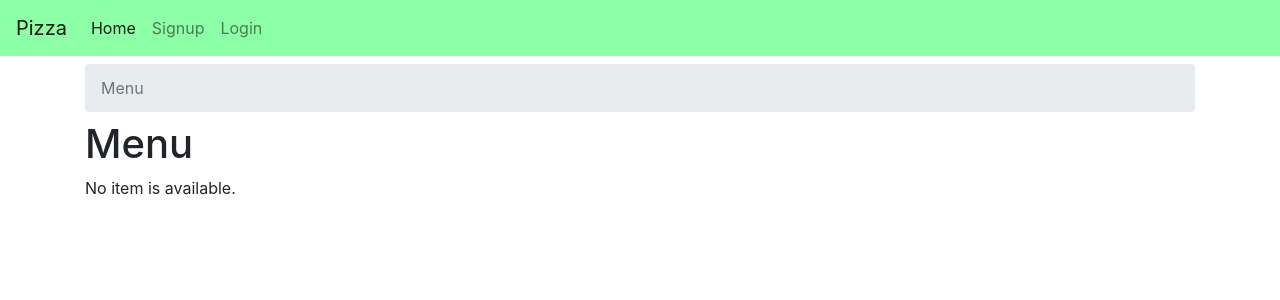
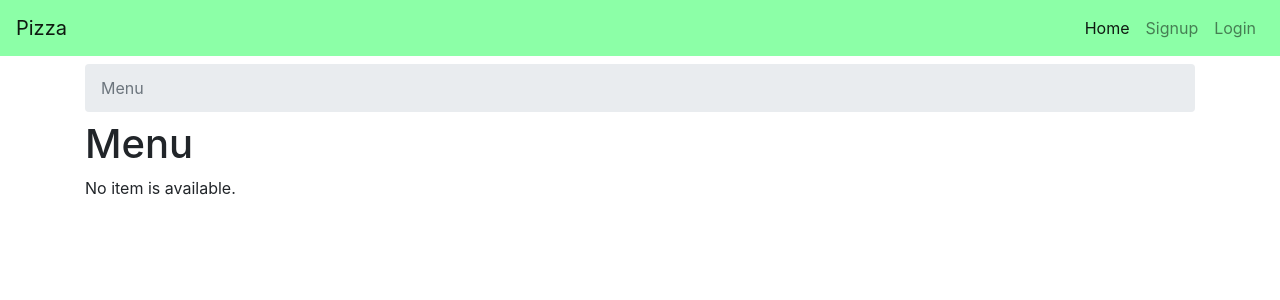
Before and after one commit to ilkeraslan/pizza, a Django app: page / in a window 1280 px wide. Shown: the top 300 px of the page. Run offline with Django 3.2, Linux system fonts and the light colour scheme; data that the repository does not hold is empty; some libraries are stand-ins or nearby versions.

Commit message:
Fix navbar

```diff
--- a/orders/templates/orders/base.html
+++ b/orders/templates/orders/base.html
@@ -21,7 +21,7 @@
         <span class="navbar-toggler-icon"></span>
       </button>
       <div class="collapse navbar-collapse" id="navbarNav">
-        <ul class="navbar-nav mr-auto">
+        <ul class="navbar-nav ml-auto">
           <li class="nav-item active">
             <a class="nav-link" href="{% url 'orders:index' %}">Home <span class="sr-only">(current)</span></a>
           </li>
```
